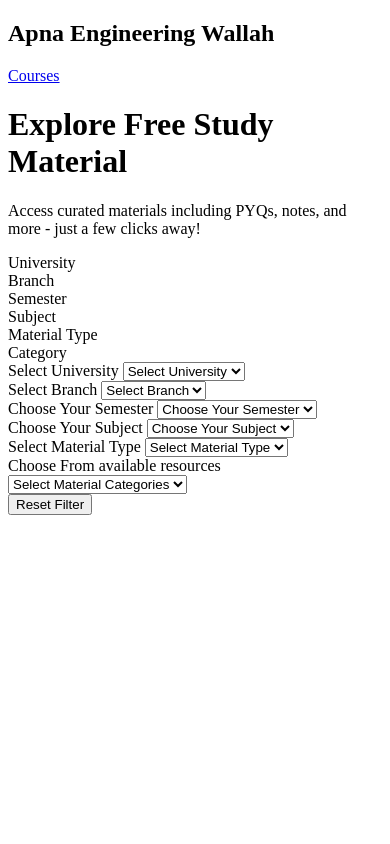
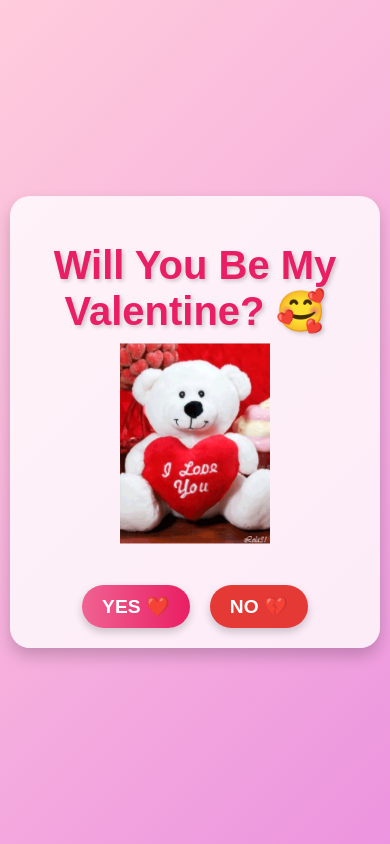
Before and after one commit to parthsikri1/valentine, a plain HTML site: page index.html in a window 390 px wide. Drawn offline with nearby package versions, Linux system fonts and the light colour scheme; a web font is replaced by a local one.

Commit message:
Add files via upload

```diff
--- a/index.html
+++ b/index.html
@@ -1,86 +1,245 @@
 <!DOCTYPE html>
 <html lang="en">
-  <head>
-    <meta charset="UTF-8" />
-    <meta name="viewport" content="width=device-width, initial-scale=1.0" />
-        <link rel="stylesheet" href="main.css">
-        <script defer src="filters.js"  ></script>
-        <title> Apna Engineering Wallah - Static Page</title>
-    </head>
-<body>
+<head>
+    <meta charset="UTF-8">
+    <meta name="viewport" content="width=device-width, initial-scale=1.0">
+    <title>Be My Valentine? 💖</title>
+    <link rel="preconnect" href="https://fonts.googleapis.com">
+    <link rel="preconnect" href="https://fonts.gstatic.com" crossorigin>
+    <link href="https://fonts.googleapis.com/css2?family=Tilt+Warp&display=swap" rel="stylesheet">
 
-<!-- Start here NavBar Structure (for each html implementation needs this and every pages will have their own header structure )  -->
+    <style>
+        body {
+            background: linear-gradient(135deg, #ffccdc, #f7b2dd, #ec94df);
+            text-align: center;
+            font-family: 'Tilt Warp', sans-serif;
+            margin: 0;
+            padding: 0;
+            height: 100vh; /* Ensures full viewport height */
+            display: flex;
+            justify-content: center;
+            align-items: center;
+            overflow: hidden; /*  Keeps content within the viewport */
+        }
 
- <nav>
-          <h2> Apna Engineering Wallah </h2>
-       <a href="#"> Courses   </a>
+        h1 {
+            color: #e91e63;
+            font-size: 3em;
+            text-shadow: 2px 2px 4px rgba(0, 0, 0, 0.2);
+            margin-bottom: 20px;
+        }
 
- </nav>
+        .container {
+            background-color: rgba(255, 255, 255, 0.8);
+            padding: 40px;
+            border-radius: 20px;
+            box-shadow: 0 8px 16px rgba(0, 0, 0, 0.2);
+            transition: transform 0.3s ease-in-out;
+            max-width: 80%; /* Limit the container width */
+            width: 600px; /* Or a fixed width if you prefer */
+            text-align: center; /* Ensure content is centered within the container */
+            box-sizing: border-box;  /* Include padding in the element's total width and height */
 
-<div class="container">
-          <h1>Explore Free Study Material</h1>
-           <p> Access curated materials including PYQs, notes, and more - just a few clicks away!
-      </p>
-  <!-- Stepper Component Section. Same approach will follow all implementations on project (reusability for scaling design is core idea always on react or static )-->
-<div class="stepper-wrapper  overflow-scroll ">
+        }
 
-   <div class="step is-done "> <div class="title"> University</div>
-     <div class="dot"> </div>
-    </div>
-      <div class="step"> <div class="title"> Branch</div>  <div class="dot"> </div></div>
-        <div class="step"> <div class="title"> Semester</div><div class="dot"> </div>  </div>
-          <div class="step"> <div class="title">Subject</div> <div class="dot"> </div> </div>
-            <div class="step">   <div class="title">Material Type</div> <div class="dot"> </div></div>
-            <div class="step">   <div class="title"> Category</div><div class="dot"> </div></div>
-</div>
-    <main  class="main-filters-section" >
-   <!-- Filter Component Sections using vanilla Js logic and no state based system from React and data logic is fully based on Vanilla Javascript. (very simple)  -->
+        .container:hover {
+            transform: scale(1.05);
+        }
 
-      <div class="select-input-wrapper">
-       <label>Select University </label>
-        <select id="university-select"> <option value="">Select University</option> <option value="uni_a">University A</option><option value="uni_b">University B</option></select>
+        .teddy {
+            width: 200px;
+            animation: float 3s infinite alternate;
+            margin-bottom: 20px;
+            display: block; /* Add this line */
+            margin-left: auto;  /*And these 2 lines*/
+            margin-right: auto;
+            max-width: 100%; /* Make sure images don't overflow */
+            height: auto;
+        }
 
-       </div>
+        @keyframes float {
+            0% { transform: translateY(0); }
+            100% { transform: translateY(-20px); }
+        }
 
-     <div class="select-input-wrapper">
-   <label > Select Branch</label>
-  <select  id="branch-select"   >  <option value="">Select Branch</option> </select>
-        </div>
+        .buttons {
+            margin-top: 30px;
+            display: flex;
+            justify-content: center; /*This and...*/
+            align-items: center; /*...this line horizontally centers buttons.*/
+            gap: 20px;  /* Spacing between buttons */
+            flex-wrap: wrap; /* Allow buttons to wrap to the next line if necessary */
+        }
 
-        <div class="select-input-wrapper">
-     <label> Choose Your Semester </label>
-      <select id="semester-select">   <option value=""> Choose Your Semester  </option>  </select>
-       </div>
+        .btn {
+            font-size: 1.5em;
+            padding: 15px 30px;
+            border: none;
+            cursor: pointer;
+            border-radius: 30px;
+            font-weight: bold;
+            text-transform: uppercase;
+            transition: background-color 0.3s, color 0.3s, transform 0.3s;
+            box-shadow: 0 4px 8px rgba(0, 0, 0, 0.2);
+            white-space: nowrap; /* Prevent text from wrapping */
+        }
 
-     <div class="select-input-wrapper">
-         <label>Choose Your Subject</label>
-        <select  id="subject-select">   <option value=""  >Choose Your Subject</option></select>
+        .yes {
+            background-color: #f06292;
+            color: white;
+            /* Add a gradient for more visual appeal */
+            background: linear-gradient(to right, #f06292, #e91e63);
+        }
 
-        </div>
-             <div class="select-input-wrapper">
-            <label >Select Material Type</label>
+        .yes:hover {
+            background: linear-gradient(to left, #f06292, #e91e63);
+            transform: scale(1.1);
+        }
 
-<select id="material-select"> <option value="">Select Material Type</option><option value="pyqs"> PYQs </option><option value="notes">Notes</option>  <option value="extra">Extra Material</option> </select>
+       .no {
+            background-color: #e53935;
+            color: white;
+            transition: 0.3s;
+            position: static; /*  Important: Remove absolute positioning */
+        }
+
+        .no:hover {
+            background-color: #d32f2f;
+            transform: scale(1.1);
+        }
 
 
-        </div>
-
-      <div  class="select-input-wrapper category-container" >
-            <label>Choose From available resources  </label>
-
-       <select  id="notes-category-select">  <option value="">  Select Material Categories </option> </select>
+        .flirt-message {
+            margin-top: 20px;
+            font-size: 1.2em;
+            color: #c2185b;
+            font-style: italic;
+            display: none;
+            text-shadow: 1px 1px 2px rgba(0, 0, 0, 0.1);
+            word-break: break-word; /* prevent long words or phrases from overflowing */
+        }
 
 
-      </div>
+        /* Styles for the Celebration screen */
+        .celebration-container {
+            text-align: center;
+            padding: 50px;
+            background-color: rgba(255, 255, 255, 0.9);
+            border-radius: 20px;
+            box-shadow: 0 8px 16px rgba(0, 0, 0, 0.2);
+        }
+
+        .celebration-container h1 {
+            color: #e91e63;
+            font-size: 4em;
+            text-shadow: 2px 2px 4px rgba(0, 0, 0, 0.2);
+        }
+
+         .celebration-container h2 {
+            color: #e91e63;
+            font-size: 2em;
+            text-shadow: 2px 2px 4px rgba(0, 0, 0, 0.2);
+        }
+
+        /* Style adjustments for smaller screens */
+        @media (max-width: 768px) {
+            h1 {
+                font-size: 2.5em;
+            }
+            .teddy {
+                width: 150px;
+            }
+            .btn {
+                font-size: 1.2em;
+                padding: 10px 20px;
+            }
+            .buttons {
+               flex-direction: row; /* Stack buttons vertically on smaller screens */
+               justify-content: center;
+               align-items: center;       /* Center buttons horizontally */
+               flex-wrap: wrap;
+
+            }
+            .container {
+                max-width: 95%;  /* Allow container to take up more width on smaller screens */
+                padding: 20px;
+            }
+        }
+    </style>
+    <script src="https://cdn.jsdelivr.net/npm/canvas-confetti@1.5.1"></script>
+</head>
+<body>
+    <div class="container">
+        <h1>Will You Be My Valentine? 🥰</h1>
+        <img src="536366732teddy-bear-i-love-you-animated-gif-big.gif" class="teddy" alt="Cute Teddy">
+        <div class="buttons">
+            <button class="btn yes" onclick="celebrate()">Yes ❤️</button>
+            <button class="btn no" onmouseover="moveNo()">No 💔</button>
+        </div>
+        <p class="flirt-message" id="flirt"></p>
+    </div>
 
 
-        <div class="filters-buttons">  <button type='button' class='btn-reset'>Reset Filter</button>  </div>
+    <script>
+        let noBtn = document.querySelector('.no');
+        let flirtMsg = document.getElementById('flirt');
+        let container = document.querySelector('.container');
+        let flirts = [
+            "Are you sure? 🥺",
+            "But we’d be so cute together! 😘",
+            "I promise unlimited chocolates 🍫",
+            "Think again, pretty please? 🥰",
+            "You’re breaking my heart! 💔",
+            "Just say yes, I won’t tell anyone 😜",
+            "Is it because I didn't offer flowers? 🌹",
+            "Last chance! 😉",
+            "Don't you want a Valentine's date? 🥺"
+        ];
+
+        function moveNo() {
+            //noBtn.style.position = 'static'; // Remove absolute positioning
+            //return;
+
+            let x = Math.random() * (container.offsetWidth - noBtn.offsetWidth - 20);
+            let y = Math.random() * (container.offsetHeight - noBtn.offsetHeight - 20);
 
 
-          </main>
-<div class='card-list-section'  id='card-list-render'>
-            <!-- This will have logic with card component for better architecture and implementation like all code  -->
-        </div>
-</div>
+            noBtn.style.position = 'absolute';
+            noBtn.style.left = x + 'px';
+            noBtn.style.top = y + 'px';
+
+
+            flirtMsg.innerText = flirts[Math.floor(Math.random() * flirts.length)];
+            flirtMsg.style.display = 'block';
+        }
+
+
+       function celebrate() {
+            document.body.innerHTML = `
+                <div class="celebration-container">
+                    <h1>Yay! You said YES! 🎉💖</h1>
+                    <img src="milk-bear-love-mocha-cute-hug-o4qy1xq5p6myps41.gif" class="teddy" alt="Teddy Hug">
+                    <h2>Best decision ever! 🥰</h2>
+                </div>
+            `;
+
+            confetti({
+                particleCount: 200,
+                spread: 100,
+                origin: { y: 0.6 }
+            });
+
+
+            //Play music after a short delay.
+            setTimeout(() => {
+                const audio = new Audio("Ed Sheeran - Perfect.mp3"); // Load audio file
+                audio.currentTime = 15; // Start at 15 seconds
+                audio.play();
+            }, 500); //0.5 second delay
+        }
+
+
+
+    </script>
 </body>
 </html>
```
